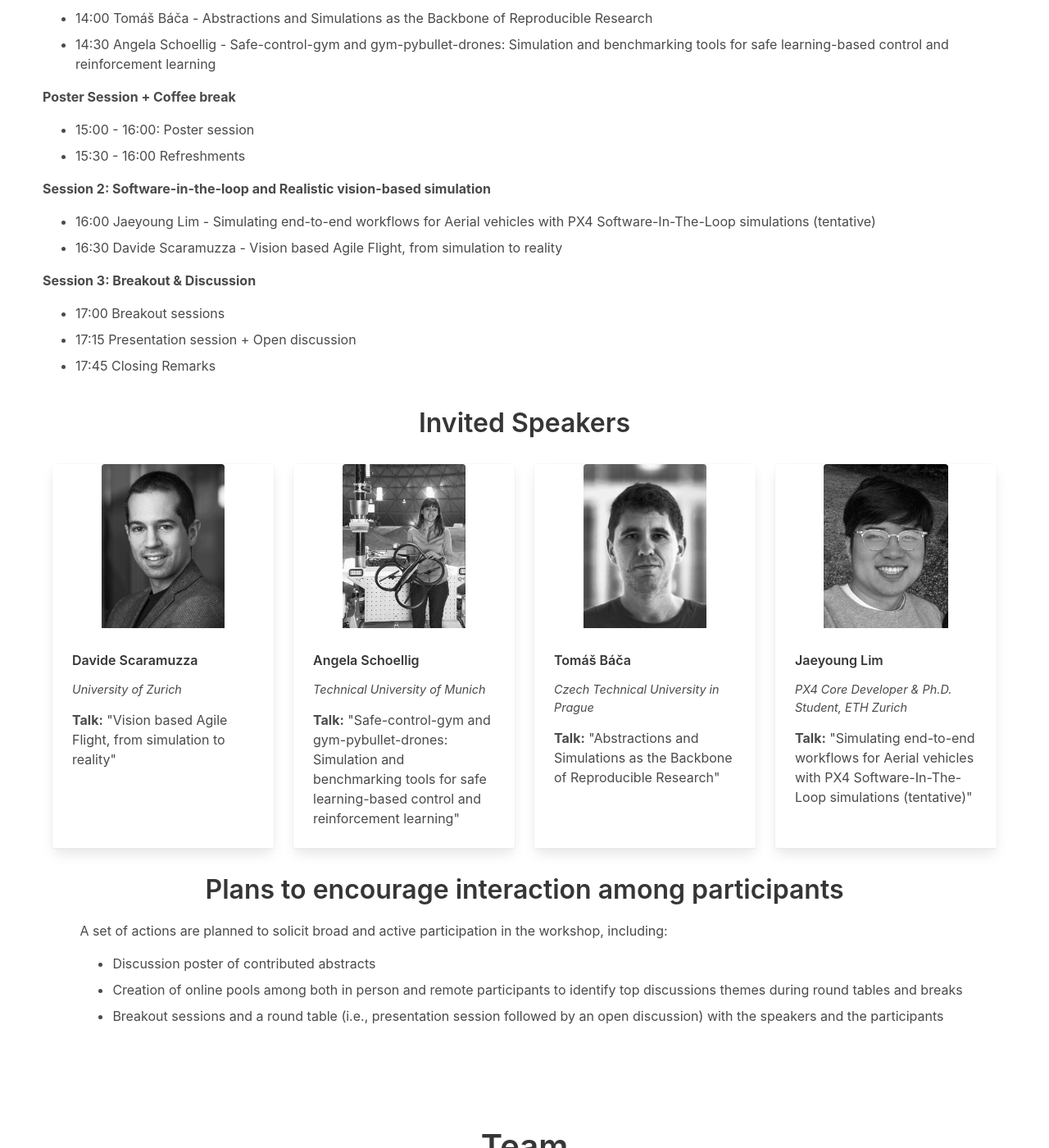
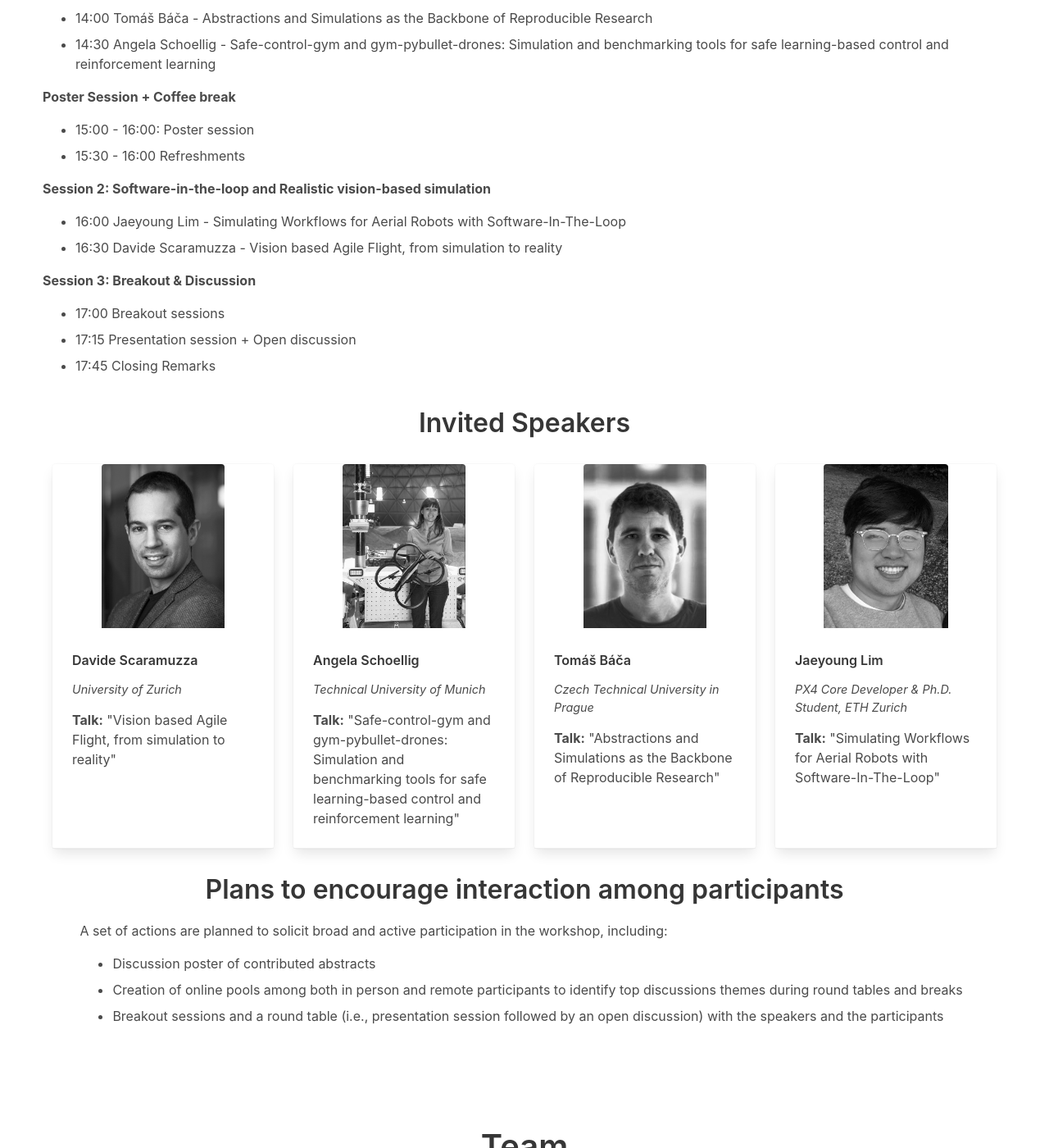
Before and after one commit to IMRCLab/workshop-uav-sims-icra2023, a Jekyll site: the page built from index.html, in a window 1280 px wide and 1400 px high, scrolled down 2127 px. Shown: the whole window at 82% size. Built offline with Jekyll 4.4.1, drawn with Linux system fonts in a browser that asks for light colours.

Commit message:
Add new title Lim's talk

```diff
--- a/_data/speakers.yml
+++ b/_data/speakers.yml
@@ -14,7 +14,7 @@
 - name: Jaeyoung Lim
   affiliation: PX4 Core Developer & Ph.D. Student, ETH Zurich
   image: jaoyounglim.jpg
-  talk: Simulating end-to-end workflows for Aerial vehicles with PX4 Software-In-The-Loop simulations (tentative)
+  talk: Simulating Workflows for Aerial Robots with Software-In-The-Loop
 #- name: Sakshi Mishra
 #  image: Sakshi-Headshot-ICRA23.jpg
 #  affiliation: Microsoft
--- a/index.html
+++ b/index.html
@@ -192,7 +192,7 @@ title: The Role of Robotics Simulators for Unmanned Aerial Vehicles
       </ul>
       <b>Session 2: Software-in-the-loop and Realistic vision-based simulation</b>
       <ul>
-        <li>16:00 Jaeyoung Lim - Simulating end-to-end workflows for Aerial vehicles with PX4 Software-In-The-Loop simulations (tentative)</li>
+        <li>16:00 Jaeyoung Lim - Simulating Workflows for Aerial Robots with Software-In-The-Loop</li>
         <li>16:30 Davide Scaramuzza - Vision based Agile Flight, from simulation to reality</li>
       </ul>
       <b>Session 3: Breakout & Discussion</b>
```
